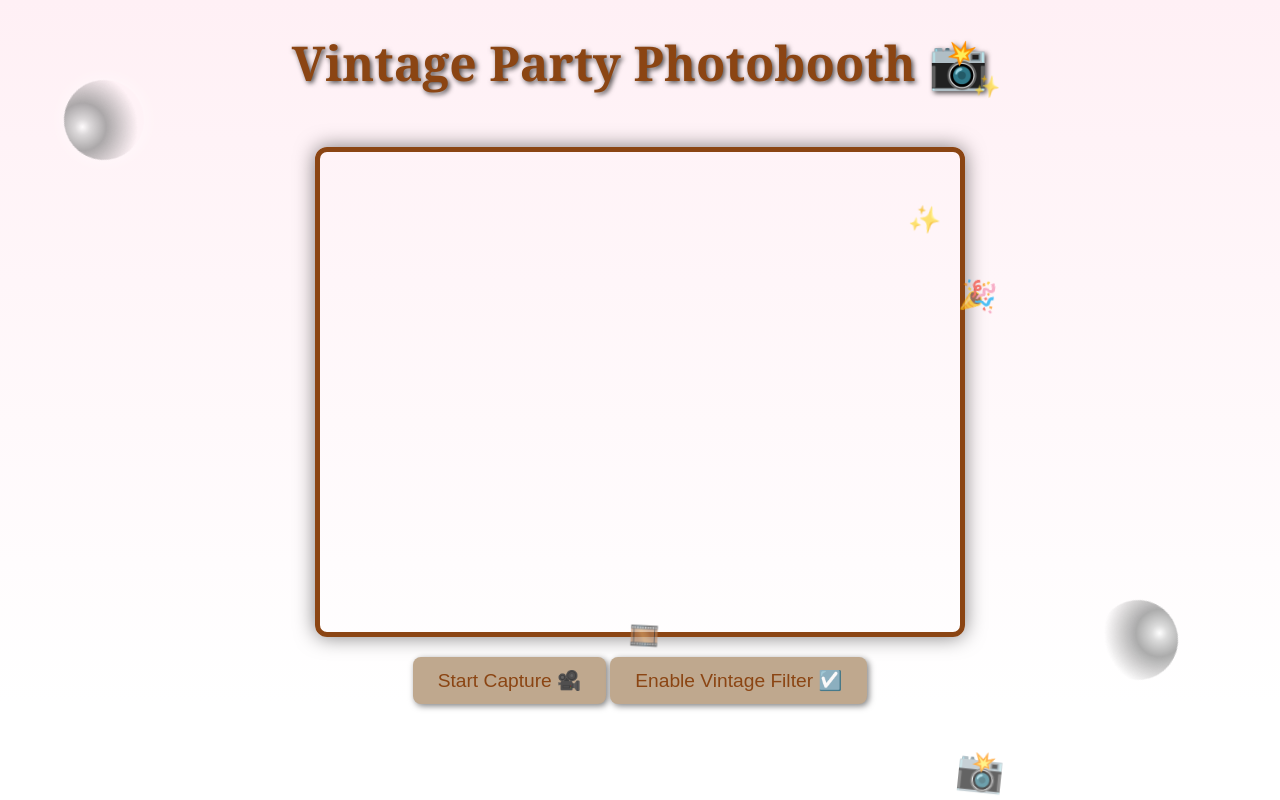
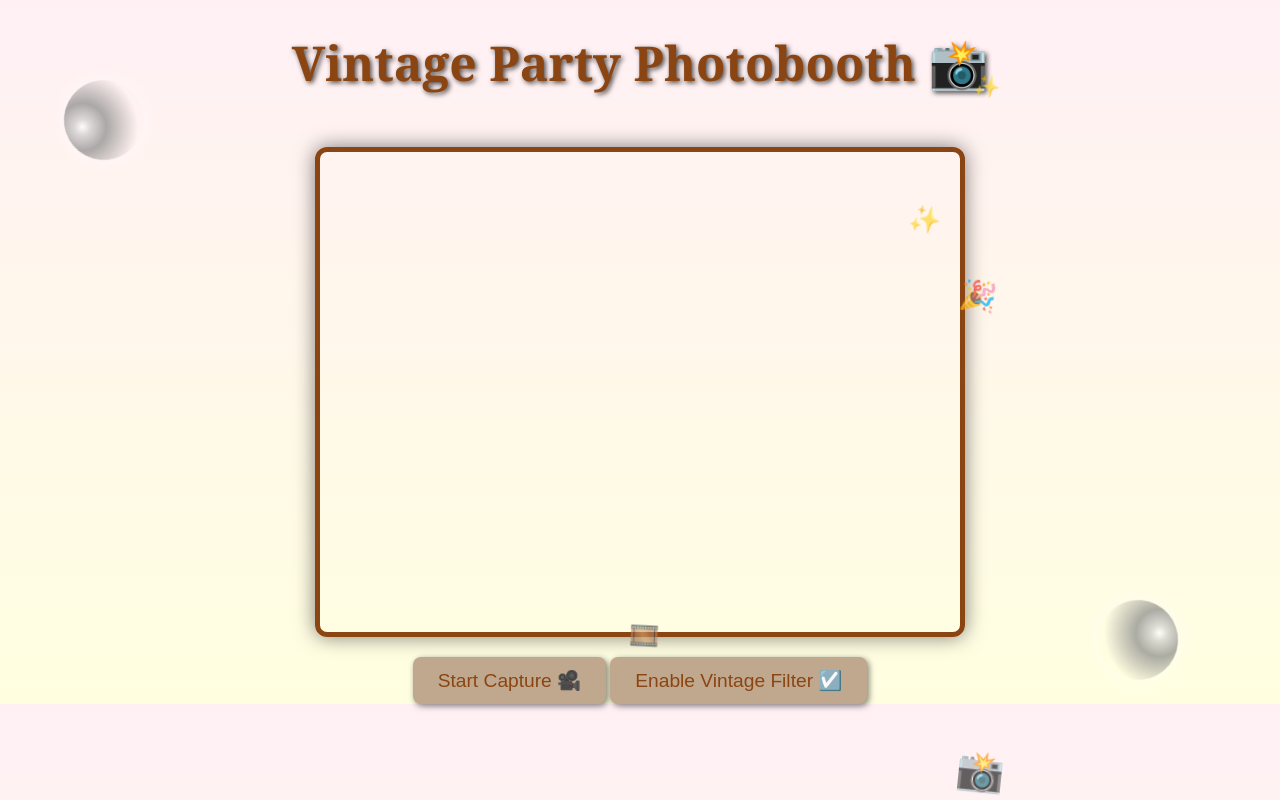
Before and after one commit to swalihaattar/Photobooth_web, a Flask app: page / in a window 1280 px wide. Run offline with Flask 3, Linux system fonts and the light colour scheme.

Commit message:
Update index.html

```diff
--- a/templates/index.html
+++ b/templates/index.html
@@ -14,18 +14,15 @@
   </script>
   <style>
     body {
+      height: 100%;
       margin: 0;
       padding: 0;
       text-align: center;
-      background: linear-gradient(to bottom, #fff0f5, #fff);
-      /* background-color: #fff8dc; Light very yellowish color */
-      /* background: #ffb6c1; Classic light pink */
-      background-size: cover;
-      background-position: center;
-      background-repeat: no-repeat;
+      background: linear-gradient(to bottom, #fff0f5, #ffffe0); /* Pink to light yellow */
       font-family: 'Georgia', serif;
-      color: #ffffff;
+      color: #000000;
     }
+
 
     h1 {
       margin-top: 30px;
```
